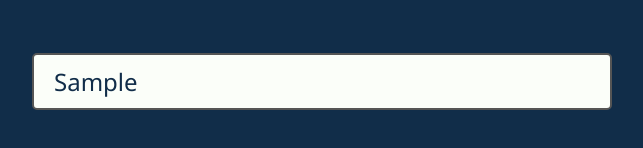
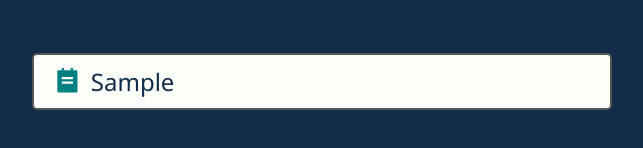
Before and after one commit to Butterzzz/todo-app-v2, a React (Create React App) app: page / in a window 1280 px wide. Both pictures are taken after typing "Sample" into the empty fields and a click on the button "Создать". Shown: the part 164-312 px from the top of the page, without its empty margins (318-961 px from the left). Built offline with nearby package versions, Linux system fonts and the light colour scheme.

Commit message:
feat: add an icon next to each task

```diff
--- a/package.json
+++ b/package.json
@@ -8,6 +8,7 @@
     "@testing-library/user-event": "^13.5.0",
     "react": "^18.2.0",
     "react-dom": "^18.2.0",
+    "react-icons": "^4.6.0",
     "react-scripts": "5.0.1",
     "web-vitals": "^2.1.4"
   },
--- a/src/components/Todos/Todo.js
+++ b/src/components/Todos/Todo.js
@@ -1,8 +1,11 @@
 import styles from './Todo.module.css';
+import { RiTodoFill } from "react-icons/ri";
+
 
 function Todo({ todo, index, deleteTodo }) {
     return (
         <div className={styles.todo} onDoubleClick={() => deleteTodo(index)}>
+            <RiTodoFill className={styles.todoIcon} />
             <div className={styles.todoText}>{todo}</div>
         </div>
     )
--- a/src/components/Todos/Todo.module.css
+++ b/src/components/Todos/Todo.module.css
@@ -15,3 +15,9 @@
     width: 100%;
     text-align: left;
   }
+
+  .todoIcon {
+    font-size: 1.8rem;
+    margin-right: 10px;
+    color: teal;
+  }
```
Also changed, not shown: 1 other file (tests, documents, lock files or other folders).
